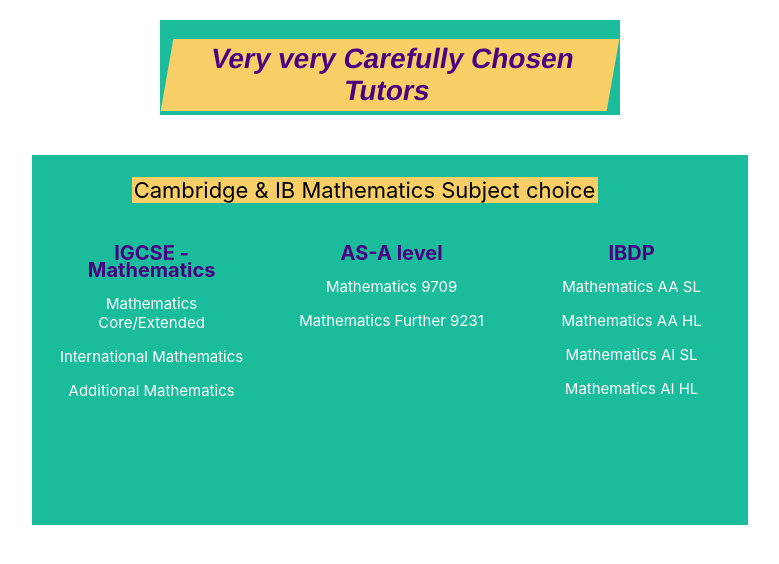
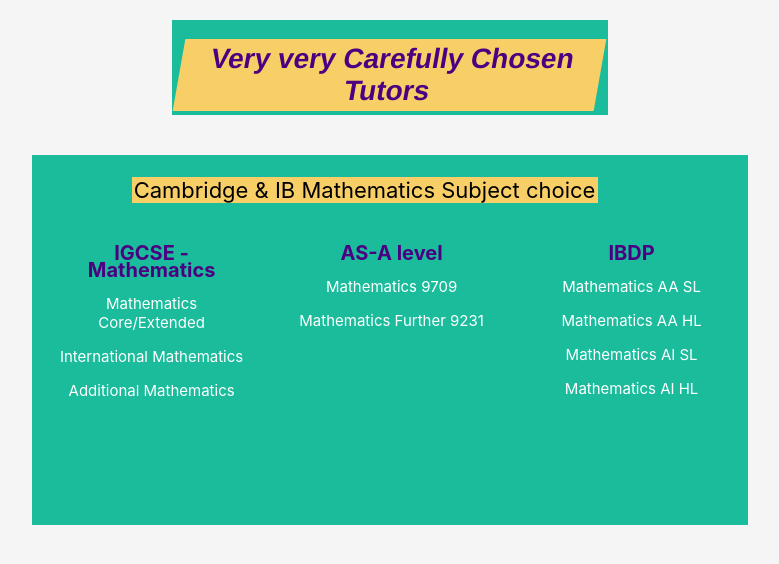
Before and after one commit to Kamalrathi49/Slatemates, a React (Create React App) app: page / in a window 1280 px wide. Shown: the top 564 px of the page, without its empty margins (250-1029 px from the left). Built offline with nearby package versions, Linux system fonts and the light colour scheme.

Commit message:
deploying react app

```diff
--- a/package.json
+++ b/package.json
@@ -2,10 +2,12 @@
   "name": "test-app",
   "version": "0.1.0",
   "private": true,
+  "homepage": "https://kamalrathi49.github.io/Slatemates",
   "dependencies": {
     "@testing-library/jest-dom": "^5.11.4",
     "@testing-library/react": "^11.1.0",
     "@testing-library/user-event": "^12.1.10",
+    "gh-pages": "^3.2.0",
     "mapmyindia-react": "^1.0.6",
     "react": "^17.0.1",
     "react-dom": "^17.0.1",
@@ -17,7 +19,9 @@
     "start": "react-scripts start",
     "build": "react-scripts build",
     "test": "react-scripts test",
-    "eject": "react-scripts eject"
+    "eject": "react-scripts eject",
+    "predeploy": "yarn build",
+    "deploy": "gh-pages -d build"
   },
   "eslintConfig": {
     "extends": [
--- a/src/App.js
+++ b/src/App.js
@@ -11,7 +11,9 @@
       <br />
       <br />
       <div className="footer">
-          <p className="footer-heading">Cambridge & IB Mathematics Subject choice</p>
+        <p className="footer-heading">
+          Cambridge & IB Mathematics Subject choice
+        </p>
         <div className="contain">
           <div className="col">
             <h1>IGCSE - Mathematics</h1>
@@ -19,7 +21,6 @@
               <li>Mathematics Core/Extended </li>
               <li>International Mathematics </li>
               <li>Additional Mathematics</li>
-
             </ul>
           </div>
           <div className="col">
@@ -27,7 +28,6 @@
             <ul>
               <li>Mathematics 9709</li>
               <li>Mathematics Further 9231</li>
-
             </ul>
           </div>
           <div className="col">
--- a/src/App.scss
+++ b/src/App.scss
@@ -1,3 +1,7 @@
+body {
+  background-color: whitesmoke;
+}
+
 .app {
   align-items: center;
   text-align: center;
@@ -10,7 +14,7 @@
 .header {
   text-align: center;
   background: #1abc9c;
-  width: 36%;
+  width: 34%;
   display: flex;
   justify-content: center;
 
```
Also changed, not shown: 2 other files (tests, documents, lock files or other folders).
